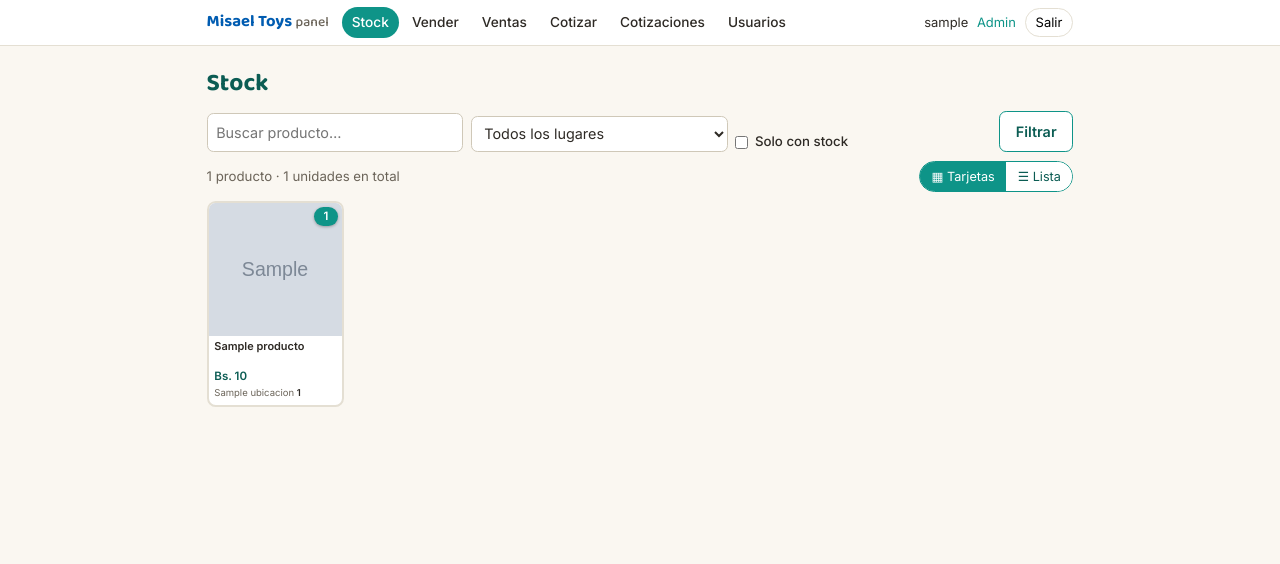
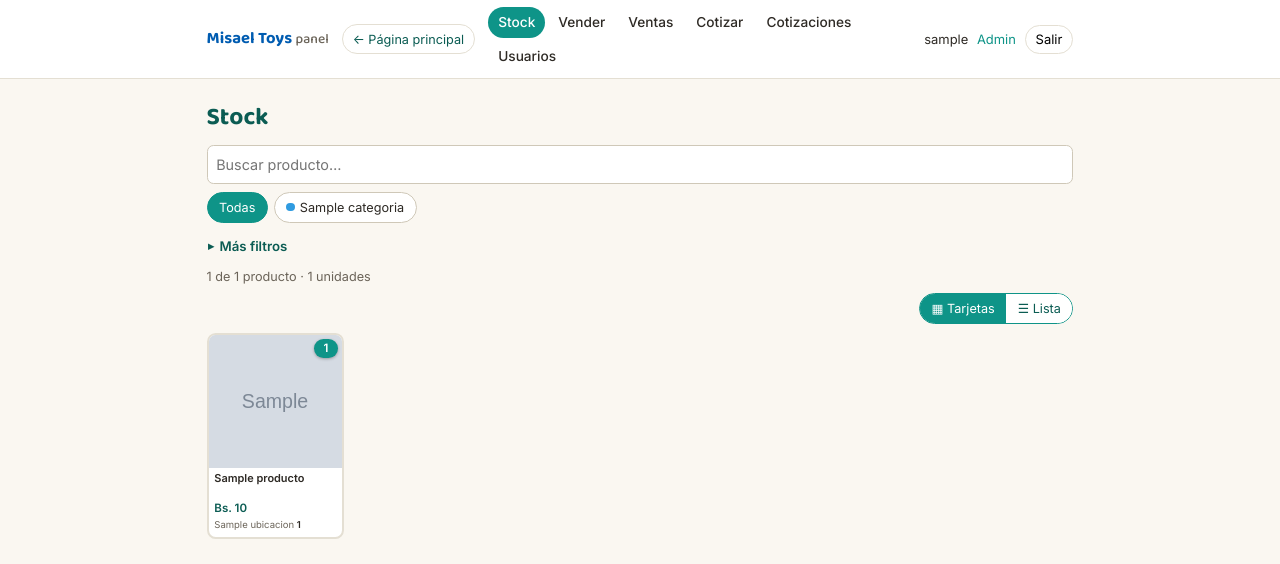
Before and after one commit to casoval/misael_toys, a Django app: page /panel/ in a window 1280 px wide. Shown: the top 564 px of the page. Run offline with Django 5.2, Linux system fonts and the light colour scheme; a user stored in the database is signed in; tables that the repository leaves empty hold one stand-in row (values such as "Sample post"); grey boxes marked "Sample" are stand-in pictures; some libraries are stand-ins or nearby versions.

Commit message:
agregar filtros

```diff
--- a/inventario/views.py
+++ b/inventario/views.py
@@ -8,12 +8,12 @@ from django.contrib.auth.decorators import login_required
 from django.contrib.auth.views import LoginView
 from django.core.cache import cache
 from django.core.exceptions import PermissionDenied
-from django.db.models import Count, Q, Sum
+from django.db.models import Count, Prefetch, Q, Sum
 from django.http import HttpResponse
 from django.shortcuts import get_object_or_404, redirect, render
 from django.views.decorators.http import require_POST
 
-from catalogo.models import Producto
+from catalogo.models import Atributo, Categoria, Producto, ValorAtributo
 
 from . import servicios
 from .fotos import foto_panel
@@ -77,35 +77,54 @@ class LoginPanel(LoginView):
 # --------------------------------------------------------------------------
 # Stock
 # --------------------------------------------------------------------------
+def _filtros_panel():
+    """Los mismos filtros que se van generando en el catálogo público (categorías y
+    atributos como Material, Edad, Color…), construidos a partir de lo que el admin
+    crea. Solo aparecen los que tienen al menos un producto, para no mostrar
+    filtros "fantasma". Los usan Stock, Vender y Cotizar."""
+    return {
+        "f_categorias": list(
+            Categoria.objects.filter(productos__isnull=False).distinct().order_by("orden", "nombre")
+        ),
+        "f_atributos": list(
+            Atributo.objects.filter(mostrar_como_filtro=True, valores__productos__isnull=False)
+            .distinct().order_by("orden", "nombre")
+            .prefetch_related(Prefetch(
+                "valores", queryset=ValorAtributo.objects.filter(productos__isnull=False).distinct().order_by("valor")))
+        ),
+        "f_ubicaciones": list(Ubicacion.objects.filter(activa=True)),
+    }
+
+
+def _ids_valores(producto):
+    """Ids de los valores de atributo del producto, como ' 3 7 9 ' (para filtrar en el navegador)."""
+    return " " + " ".join(str(v.pk) for v in producto.atributos.all()) + " "
+
+
 @login_required
 def stock_lista(request):
+    """Todos los productos con su stock. Los filtros (texto, categoría, material, lugar…)
+    se aplican al instante en el navegador (ver panel_vista.js)."""
     ubicaciones = list(Ubicacion.objects.filter(activa=True))
-    q = request.GET.get("q", "").strip()
-    donde = request.GET.get("donde", "")
-    solo_con_stock = request.GET.get("con_stock") == "1"
-
-    productos = Producto.objects.select_related("categoria").prefetch_related("stocks", "imagenes").order_by("nombre")
-    if q:
-        productos = productos.filter(nombre__icontains=q)
-
+    productos = (
+        Producto.objects.select_related("categoria").prefetch_related("stocks", "imagenes", "atributos")
+        .order_by("nombre")
+    )
+    ids_ub = [u.pk for u in ubicaciones]
     filas = []
-    ids_ub = [u.pk for u in ubicaciones]
     for p in productos:
         por_ub = {s.ubicacion_id: s.cantidad for s in p.stocks.all() if s.ubicacion_id in ids_ub}
-        total = sum(por_ub.values())
-        if solo_con_stock and total <= 0:
-            continue
-        if donde.isdigit() and por_ub.get(int(donde), 0) == 0:
-            continue
         filas.append({
-            "producto": p, "total": total, "foto": foto_panel(p),
+            "producto": p, "total": sum(por_ub.values()), "foto": foto_panel(p),
+            "valores": _ids_valores(p),
+            "precio": p.precio.quantize(Decimal("1"), rounding=ROUND_HALF_UP),
             "lugares": [{"ubicacion": u, "cantidad": por_ub.get(u.pk, 0)} for u in ubicaciones],
         })
     return render(request, "panel/stock_lista.html", {
-        "filas": filas, "ubicaciones": ubicaciones, "q": q, "donde": donde, "con_stock": solo_con_stock,
-        "total_unidades": sum(max(f["total"], 0) for f in filas),
+        "filas": filas, "ubicaciones": ubicaciones,
         # Unidades vendidas sin stock registrado (stock negativo), por cubrir
         "por_cubrir": sum(-l["cantidad"] for f in filas for l in f["lugares"] if l["cantidad"] < 0),
+        **_filtros_panel(),
     })
 
 
@@ -191,7 +210,7 @@ def _datos_productos():
     0 o negativo), para las tarjetas y el selector del formulario."""
     ubicaciones = list(Ubicacion.objects.filter(activa=True))
     ids = {u.pk for u in ubicaciones}
-    productos = Producto.objects.prefetch_related("stocks", "imagenes").order_by("nombre")
+    productos = Producto.objects.prefetch_related("stocks", "imagenes", "atributos").order_by("nombre")
     datos = []
     for p in productos:
         stock = {str(u.pk): 0 for u in ubicaciones}
@@ -200,7 +219,8 @@ def _datos_productos():
                 stock[str(s.ubicacion_id)] = s.cantidad
         datos.append({"id": p.pk, "nombre": p.nombre,
                       "precio": str(p.precio.quantize(Decimal("1"), rounding=ROUND_HALF_UP)),
-                      "stock": stock, "total": sum(stock.values()), "foto": foto_panel(p)})
+                      "stock": stock, "total": sum(stock.values()), "foto": foto_panel(p),
+                      "categoria": str(p.categoria_id or ""), "valores": [v.pk for v in p.atributos.all()]})
     return datos, ubicaciones
 
 
@@ -213,6 +233,7 @@ def _contexto_formulario(request, tipo, previas=None, errores=None):
         "filas_json": previas or [],
         "errores": errores or [],
         "post": request.POST if request.method == "POST" else {},
+        **_filtros_panel(),
         # Al abrir el formulario las promociones vienen marcadas.
         "aplicar_reglas": request.method != "POST" or request.POST.get("aplicar_reglas") == "on",
     }
--- a/static/css/panel.css
+++ b/static/css/panel.css
@@ -169,3 +169,39 @@ body.panel { background: var(--bg); }
   .p-dos { grid-template-columns: 1fr; }
   .p-kpis b { font-size: 1.05rem; }
 }
+
+/* ---------- Enlace a la página principal ---------- */
+.p-tienda { font-size: .88rem; padding: .3rem .7rem; border: 1px solid var(--clay); border-radius: 999px; color: var(--teal-dark) !important;
+  white-space: nowrap; background: #fff; }
+.p-tienda:hover { border-color: var(--teal); background: #eaf6f4; }
+.p-login-volver { text-align: center; margin: 1rem 0 0; font-size: .92rem; }
+
+/* ---------- Barra de filtros (Stock, Vender, Cotizar) ---------- */
+.p-fbar { margin: .4rem 0 .2rem; }
+.p-fcats { display: flex; gap: .4rem; overflow-x: auto; padding: .5rem 0 .4rem; -webkit-overflow-scrolling: touch; scrollbar-width: thin; }
+.p-fchip { display: inline-flex; align-items: center; gap: .35rem; flex: none; background: #fff; color: var(--ink); border: 1px solid #cfc8b8;
+  border-radius: 999px; padding: .35rem .8rem; font: inherit; font-size: .88rem; cursor: pointer; white-space: nowrap; }
+.p-fchip:hover { border-color: var(--teal); }
+.p-fchip.on { background: var(--teal); border-color: var(--teal); color: #fff; }
+.p-fchip .categoria-punto { width: .6rem; height: .6rem; border-radius: 50%; display: inline-block; flex: none; }
+.p-fchip.on .categoria-punto { box-shadow: 0 0 0 1.5px #fff; }
+.p-fchip .swatch { width: .9rem; height: .9rem; border-radius: 50%; display: inline-block; border: 1px solid rgba(0,0,0,.25); flex: none; }
+
+.p-fmas { margin: .3rem 0; }
+.p-fmas > summary { display: inline-flex; align-items: center; gap: .4rem; cursor: pointer; list-style: none; color: var(--teal-dark); font-weight: 600;
+  font-size: .92rem; padding: .3rem .1rem; }
+.p-fmas > summary::-webkit-details-marker { display: none; }
+.p-fmas > summary::before { content: "▸"; font-size: .8rem; transition: transform .15s; }
+.p-fmas[open] > summary::before { transform: rotate(90deg); }
+.p-fcuenta { background: #f2a900; color: #3a2a00; border-radius: 999px; min-width: 1.3rem; padding: 0 .4rem; text-align: center; font-size: .78rem; }
+.p-fcuenta[hidden] { display: none; }
+.p-fmas-in { background: #fff; border: 1px solid var(--clay); border-radius: var(--radius); padding: .6rem .8rem; margin-top: .3rem; }
+.p-fgrupo { border: 0; padding: 0; margin: 0 0 .7rem; min-width: 0; }
+.p-fgrupo legend { font-weight: 700; font-size: .85rem; color: var(--ink-soft); padding: 0; margin-bottom: .3rem; }
+.p-fvalores { display: flex; flex-wrap: wrap; gap: .35rem; }
+.p-fprecio { display: flex; align-items: center; gap: .5rem; }
+.p-fprecio input { width: 100%; }
+.p-fresumen { display: flex; align-items: center; gap: .8rem; flex-wrap: wrap; margin: .4rem 0 .2rem; font-size: .88rem; color: var(--ink-soft); }
+.p-flimpiar { background: none; border: 0; color: #c0392b; font: inherit; font-size: .88rem; text-decoration: underline; cursor: pointer; padding: 0; }
+.p-flimpiar[hidden] { display: none; }
+.p-vistabar-fin { justify-content: flex-end; }
--- a/static/js/panel_form.js
+++ b/static/js/panel_form.js
@@ -43,6 +43,12 @@
     b.tabIndex = 0;
     b.dataset.id = p.id;
     b.dataset.nombre = p.nombre;
+    // Datos para los filtros (categoría, atributos, precio, stock total y por lugar)
+    b.dataset.categoria = p.categoria;
+    b.dataset.valores = " " + p.valores.join(" ") + " ";
+    b.dataset.precio = p.precio;
+    b.dataset.total = p.total;
+    idsUbic.forEach((id) => { b.dataset["u" + id] = p.stock[id]; });
     const lugares = idsUbic
       .filter((id) => p.stock[id] !== 0)
       .map((id) => "<span" + (p.stock[id] < 0 ? ' class="neg"' : "") + ">" + esc(ubic[id]) + " <b>" + p.stock[id] + "</b></span>")
--- a/static/js/panel_vista.js
+++ b/static/js/panel_vista.js
@@ -1,4 +1,8 @@
-// Vista de productos del panel: tarjetas / lista (se recuerda) + búsqueda al escribir.
+// Vista de productos del panel: tarjetas / lista (se recuerda) y filtros al instante.
+// Los filtros son los mismos que se van generando en el catálogo público:
+// texto, categoría, atributos (Material, Edad, Color…), precio, lugar y "solo con stock".
+// Dentro de un mismo atributo se suman las opciones (o); entre atributos distintos se
+// exige cumplir todos (y), igual que en el sitio público.
 (function () {
   const KEY = "panel-vista";
   const contenedores = document.querySelectorAll("[data-vista-contenedor]");
@@ -7,25 +11,107 @@
   function leer() { try { return localStorage.getItem(KEY) || "tarjetas"; } catch (e) { return "tarjetas"; } }
   function guardar(v) { try { localStorage.setItem(KEY, v); } catch (e) {} }
 
-  function aplicar(v) {
+  function aplicarVista(v) {
     contenedores.forEach((c) => {
       c.classList.toggle("vista-tarjetas", v === "tarjetas");
       c.classList.toggle("vista-lista", v === "lista");
     });
     botones.forEach((b) => b.classList.toggle("on", b.dataset.vista === v));
   }
-  botones.forEach((b) => b.addEventListener("click", () => { guardar(b.dataset.vista); aplicar(b.dataset.vista); }));
-  aplicar(leer());
+  botones.forEach((b) => b.addEventListener("click", () => { guardar(b.dataset.vista); aplicarVista(b.dataset.vista); }));
+  aplicarVista(leer());
 
-  // Búsqueda instantánea (sin tildes ni mayúsculas)
+  // ---------- Filtros ----------
+  const barra = document.querySelector("[data-filtros]");
+  if (!barra) return;
+
   const norm = (t) => (t || "").normalize("NFD").replace(/[\u0300-\u036f]/g, "").toLowerCase();
-  document.querySelectorAll("input[data-filtro]").forEach((inp) => {
-    inp.addEventListener("input", () => {
-      const q = norm(inp.value.trim());
-      document.querySelectorAll("[data-vista-contenedor] .p-prod").forEach((t) => {
-        t.hidden = q !== "" && !norm(t.dataset.nombre).includes(q);
-      });
+  const el = (sel) => barra.querySelector(sel);
+  const entradaQ = el("[data-f-q]");
+  const entradaMin = el("[data-f-pmin]");
+  const entradaMax = el("[data-f-pmax]");
+  const selLugar = el("[data-f-lugar]");
+  const chkStock = el("[data-f-constock]");
+  const conUnidades = barra.dataset.fUnidades === "1";
+  let categoria = "";
+
+  function numero(inp) {
+    const v = parseInt(inp.value, 10);
+    return Number.isNaN(v) ? null : v;
+  }
+
+  function aplicarFiltros() {
+    const q = norm(entradaQ.value.trim());
+    const pmin = numero(entradaMin), pmax = numero(entradaMax);
+    const lugar = selLugar.value, soloStock = chkStock.checked;
+
+    // Valores elegidos, agrupados por atributo
+    const grupos = {};
+    barra.querySelectorAll("[data-f-valor].on").forEach((b) => {
+      const g = b.closest("[data-f-grupo]").dataset.fGrupo;
+      (grupos[g] = grupos[g] || []).push(b.dataset.fValor);
     });
-    if (inp.value) inp.dispatchEvent(new Event("input"));
+    const listaGrupos = Object.values(grupos);
+
+    const tarjetas = document.querySelectorAll("[data-vista-contenedor] .p-prod");
+    let visibles = 0, unidades = 0;
+    tarjetas.forEach((t) => {
+      const d = t.dataset;
+      let ok = true;
+      if (q && !norm(d.nombre).includes(q)) ok = false;
+      if (ok && categoria && d.categoria !== categoria) ok = false;
+      if (ok && listaGrupos.length) {
+        const suyos = d.valores || "";
+        ok = listaGrupos.every((ids) => ids.some((id) => suyos.includes(" " + id + " ")));
+      }
+      const precio = parseInt(d.precio, 10);
+      if (ok && pmin !== null && !(precio >= pmin)) ok = false;
+      if (ok && pmax !== null && !(precio <= pmax)) ok = false;
+      if (ok && lugar && !(parseInt(d["u" + lugar], 10) > 0)) ok = false;
+      if (ok && soloStock && !(parseInt(d.total, 10) > 0)) ok = false;
+      t.hidden = !ok;
+      if (ok) { visibles++; unidades += Math.max(parseInt(d.total, 10) || 0, 0); }
+    });
+
+    // Cuántos filtros hay activos (sin contar el texto) y resumen
+    const activos = (categoria ? 1 : 0) + listaGrupos.reduce((n, g) => n + g.length, 0)
+      + (pmin !== null || pmax !== null ? 1 : 0) + (lugar ? 1 : 0) + (soloStock ? 1 : 0);
+    const masActivos = activos - (categoria ? 1 : 0); // lo que está dentro de "Más filtros"
+    const cuenta = el("[data-f-cuenta]");
+    cuenta.hidden = masActivos === 0;
+    cuenta.textContent = masActivos;
+    el("[data-f-limpiar]").hidden = activos === 0 && !q;
+    el("[data-f-resumen]").textContent =
+      visibles + " de " + tarjetas.length + " producto" + (tarjetas.length === 1 ? "" : "s") +
+      (conUnidades ? " · " + unidades + " unidades" : "");
+  }
+
+  barra.querySelectorAll("[data-f-cat]").forEach((b) => b.addEventListener("click", () => {
+    categoria = b.dataset.fCat;
+    barra.querySelectorAll("[data-f-cat]").forEach((x) => x.classList.toggle("on", x === b));
+    aplicarFiltros();
+  }));
+  barra.querySelectorAll("[data-f-valor]").forEach((b) => b.addEventListener("click", () => {
+    b.classList.toggle("on");
+    aplicarFiltros();
+  }));
+  [entradaQ, entradaMin, entradaMax].forEach((i) => i.addEventListener("input", aplicarFiltros));
+  selLugar.addEventListener("change", aplicarFiltros);
+  chkStock.addEventListener("change", aplicarFiltros);
+
+  el("[data-f-limpiar]").addEventListener("click", () => {
+    categoria = "";
+    barra.querySelectorAll("[data-f-cat]").forEach((x) => x.classList.toggle("on", x.dataset.fCat === ""));
+    barra.querySelectorAll("[data-f-valor]").forEach((x) => x.classList.remove("on"));
+    entradaQ.value = entradaMin.value = entradaMax.value = "";
+    selLugar.value = "";
+    chkStock.checked = false;
+    aplicarFiltros();
   });
+
+  // Enter en el buscador no debe enviar el formulario de venta/cotización
+  entradaQ.addEventListener("keydown", (e) => { if (e.key === "Enter") e.preventDefault(); });
+  [entradaMin, entradaMax].forEach((i) => i.addEventListener("keydown", (e) => { if (e.key === "Enter") e.preventDefault(); }));
+
+  aplicarFiltros();
 })();
--- /dev/null
+++ b/templates/panel/_filtros.html
@@ -0,0 +1,51 @@
+{# Barra de filtros compartida (Stock, Vender, Cotizar). Se aplican al instante en el navegador. #}
+<div class="p-fbar" data-filtros data-f-unidades="{{ unidades|yesno:'1,0' }}">
+  <input type="search" class="p-buscar" placeholder="Buscar producto…" data-f-q autocomplete="off">
+
+  {% if f_categorias %}
+  <div class="p-fcats" role="group" aria-label="Categoría">
+    <button type="button" class="p-fchip on" data-f-cat="">Todas</button>
+    {% for c in f_categorias %}
+    <button type="button" class="p-fchip" data-f-cat="{{ c.pk }}"><span class="categoria-punto" style="background:{{ c.color_fondo }};" aria-hidden="true"></span>{{ c.nombre }}</button>
+    {% endfor %}
+  </div>
+  {% endif %}
+
+  <details class="p-fmas">
+    <summary>Más filtros <b class="p-fcuenta" data-f-cuenta hidden></b></summary>
+    <div class="p-fmas-in">
+      {% for a in f_atributos %}
+      <fieldset class="p-fgrupo" data-f-grupo="{{ a.pk }}">
+        <legend>{{ a.nombre }}</legend>
+        <div class="p-fvalores">
+          {% for v in a.valores.all %}
+          <button type="button" class="p-fchip" data-f-valor="{{ v.pk }}">
+            {% if v.color_hex %}{% if v.es_multicolor %}<span class="swatch swatch-multicolor" aria-hidden="true"></span>{% else %}<span class="swatch" style="background-color: {{ v.color_hex }};" aria-hidden="true"></span>{% endif %}{% endif %}{{ v.valor }}
+          </button>
+          {% endfor %}
+        </div>
+      </fieldset>
+      {% endfor %}
+
+      <fieldset class="p-fgrupo">
+        <legend>Precio (Bs.)</legend>
+        <div class="p-fprecio">
+          <input type="number" inputmode="numeric" min="0" placeholder="Desde" data-f-pmin aria-label="Precio desde">
+          <span>–</span>
+          <input type="number" inputmode="numeric" min="0" placeholder="Hasta" data-f-pmax aria-label="Precio hasta">
+        </div>
+      </fieldset>
+
+      <fieldset class="p-fgrupo">
+        <legend>Disponibilidad</legend>
+        <select data-f-lugar aria-label="Lugar">
+          <option value="">En cualquier lugar</option>
+          {% for u in f_ubicaciones %}<option value="{{ u.pk }}">Hay en {{ u.nombre }}</option>{% endfor %}
+        </select>
+        <label class="p-check"><input type="checkbox" data-f-constock> Solo con stock</label>
+      </fieldset>
+    </div>
+  </details>
+
+  <p class="p-fresumen"><span data-f-resumen></span> <button type="button" class="p-flimpiar" data-f-limpiar hidden>Limpiar filtros</button></p>
+</div>
--- a/templates/panel/_form_lineas.html
+++ b/templates/panel/_form_lineas.html
@@ -10,7 +10,7 @@
       <h2>1. Toca los productos</h2>
       {% include "panel/_toggle_vista.html" %}
     </div>
-    <input type="search" class="p-buscar" placeholder="Buscar producto…" data-filtro autocomplete="off">
+    {% include "panel/_filtros.html" %}
     <div id="picker-aviso" class="p-aviso" aria-live="polite"></div>
     <div id="picker" class="p-productos vista-tarjetas" data-vista-contenedor></div>
   </div>
--- a/templates/panel/base_panel.html
+++ b/templates/panel/base_panel.html
@@ -14,6 +14,7 @@
   <header class="p-top">
     <div class="p-top-in">
       <a class="p-marca" href="{% url 'panel:stock' %}">Misael Toys <small>panel</small></a>
+      <a class="p-tienda" href="{% url 'catalogo:home' %}">← Página principal</a>
       {% if user.is_authenticated %}
       {% with u=request.resolver_match.url_name %}
       <nav class="p-nav">
--- a/templates/panel/login.html
+++ b/templates/panel/login.html
@@ -10,5 +10,6 @@
     {% if next %}<input type="hidden" name="next" value="{{ next }}">{% endif %}
     <button class="p-btn" type="submit">Entrar</button>
   </form>
+  <p class="p-login-volver"><a href="{% url 'catalogo:home' %}">← Volver a la página principal</a></p>
 </div>
 {% endblock %}
--- a/templates/panel/stock_lista.html
+++ b/templates/panel/stock_lista.html
@@ -3,15 +3,7 @@
 {% block titulo %}Stock{% endblock %}
 {% block contenido %}
 <h1>Stock</h1>
-<form class="p-filtros" method="get">
-  <input type="search" name="q" placeholder="Buscar producto…" value="{{ q }}" data-filtro autocomplete="off">
-  <select name="donde">
-    <option value="">Todos los lugares</option>
-    {% for u in ubicaciones %}<option value="{{ u.pk }}" {% if donde == u.pk|stringformat:"s" %}selected{% endif %}>{{ u.nombre }}</option>{% endfor %}
-  </select>
-  <label class="p-check"><input type="checkbox" name="con_stock" value="1" {% if con_stock %}checked{% endif %}> Solo con stock</label>
-  <button class="p-btn p-btn-sec" type="submit">Filtrar</button>
-</form>
+{% include "panel/_filtros.html" with unidades=True %}
 
 {% if not ubicaciones %}
 <div class="p-msg warning">Todavía no hay lugares. Créalos en <a href="/admin/inventario/ubicacion/">Admin → Ubicaciones</a>.</div>
@@ -21,14 +13,15 @@
 <div class="p-msg warning">⚠ Hay <b>{{ por_cubrir }}</b> unidad{{ por_cubrir|pluralize:"es" }} vendida{{ por_cubrir|pluralize }} sin stock registrado (aparecen en rojo, con número negativo). Se compensan solas cuando agregues el stock, o corrígelas si el producto ya estaba físicamente.</div>
 {% endif %}
 
-<div class="p-vistabar">
-  <p class="p-soft">{{ filas|length }} producto{{ filas|length|pluralize }} · {{ total_unidades }} unidades en total</p>
+<div class="p-vistabar p-vistabar-fin">
   {% include "panel/_toggle_vista.html" %}
 </div>
 
 <div class="p-productos vista-tarjetas" data-vista-contenedor>
 {% for f in filas %}
-  <a class="p-prod {% if f.total <= 0 %}agotado{% endif %}" href="{% url 'panel:stock_producto' f.producto.pk %}" data-nombre="{{ f.producto.nombre }}">
+  <a class="p-prod {% if f.total <= 0 %}agotado{% endif %}" href="{% url 'panel:stock_producto' f.producto.pk %}" data-nombre="{{ f.producto.nombre }}"
+     data-categoria="{{ f.producto.categoria_id|default:'' }}" data-valores="{{ f.valores }}"
+     data-precio="{{ f.precio|floatformat:0 }}" data-total="{{ f.total }}"{% for l in f.lugares %} data-u{{ l.ubicacion.pk }}="{{ l.cantidad }}"{% endfor %}>
     <span class="p-prod-foto">{% if f.foto %}<img src="{{ f.foto }}" alt="" loading="lazy">{% else %}<i class="p-sinfoto"></i>{% endif %}</span>
     <b class="p-badge {% if f.total <= 0 %}cero{% endif %}">{{ f.total }}</b>
     <span class="p-prod-cuerpo">
```
Also changed, not shown: inventario/tests.py (+79 -1 lines), README.md.
